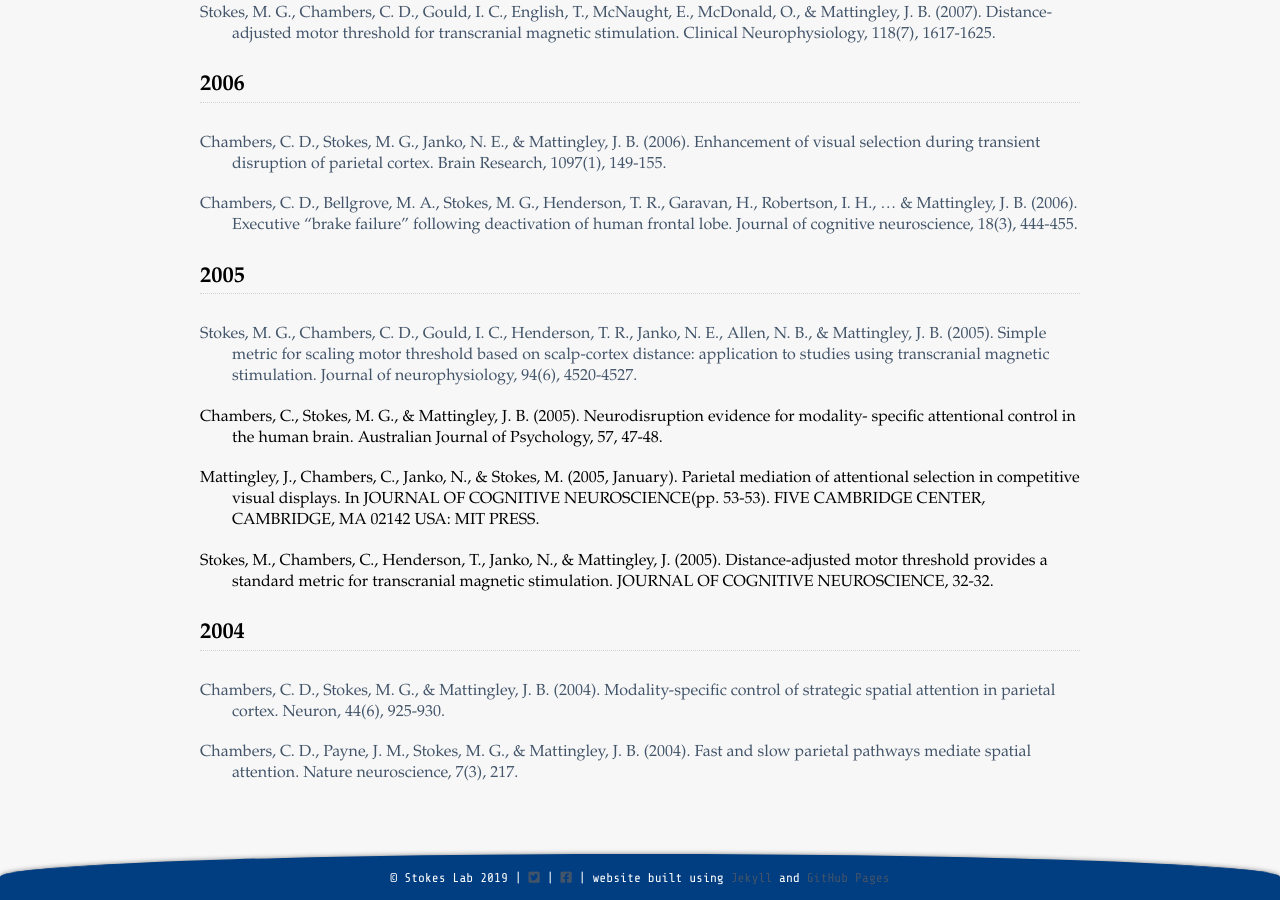
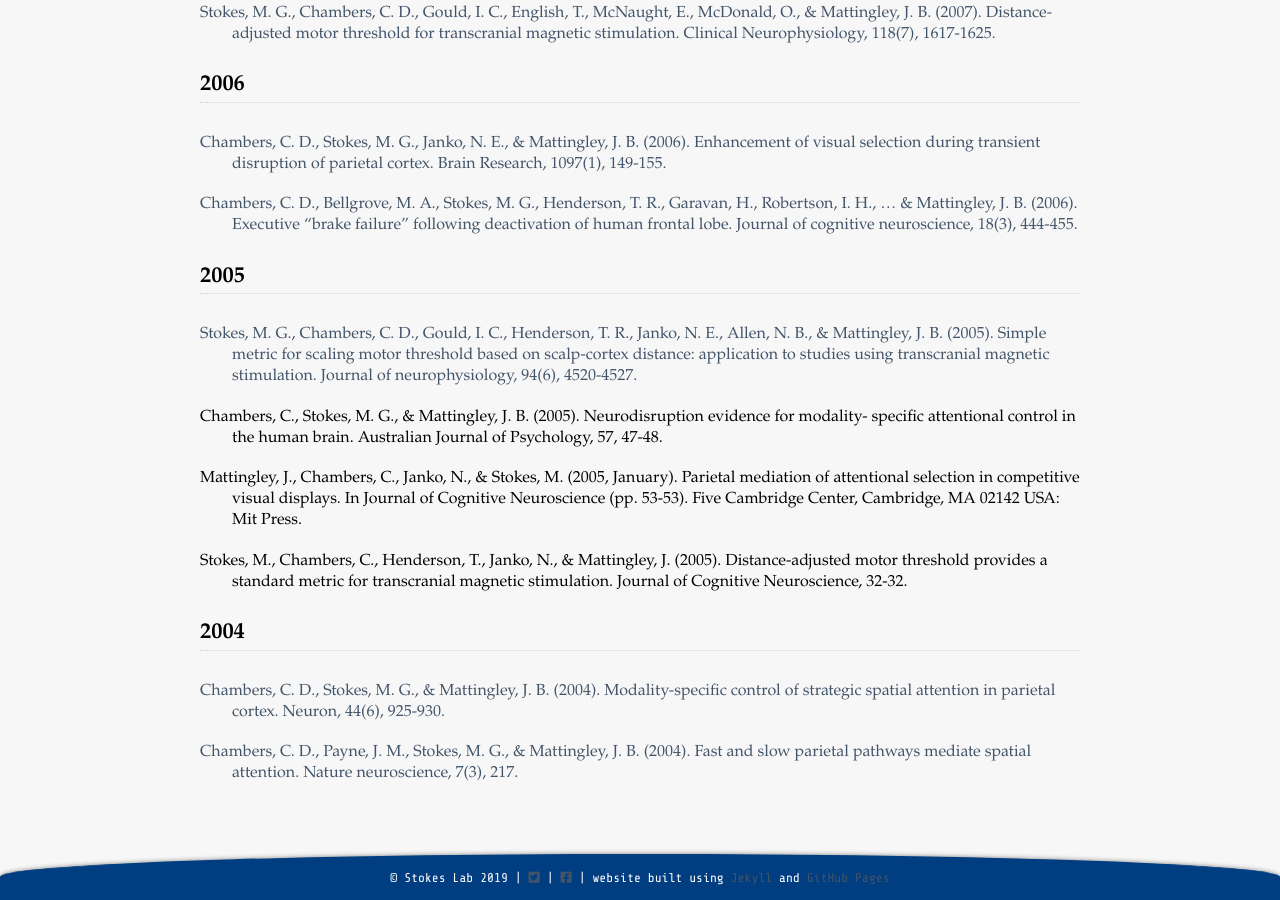
Before and after one commit to stokeslab/stokeslab.github.io, a Jekyll site: the page built from _pages/publications.html, in a window 1280 px wide and 900 px high, scrolled down 5027 px. Built offline with Jekyll 4.4.1, drawn with Linux system fonts in a browser that asks for light colours; nearby versions of some CDN libraries; some web fonts are replaced.

Commit message:
Update publications.html

```diff
--- a/_pages/publications.html
+++ b/_pages/publications.html
@@ -195,9 +195,9 @@ Find a list of our lab's academic publications below, along with links to open-a
 
 <p class="pub">Chambers, C., Stokes, M. G., & Mattingley, J. B. (2005). Neurodisruption evidence for modality- specific attentional control in the human brain. Australian Journal of Psychology, 57, 47-48. </p>
 
-<p class="pub">Mattingley, J., Chambers, C., Janko, N., & Stokes, M. (2005, January). Parietal mediation of attentional selection in competitive visual displays. In JOURNAL OF COGNITIVE NEUROSCIENCE(pp. 53-53). FIVE CAMBRIDGE CENTER, CAMBRIDGE, MA 02142 USA: MIT PRESS. </p>
+<p class="pub">Mattingley, J., Chambers, C., Janko, N., & Stokes, M. (2005, January). Parietal mediation of attentional selection in competitive visual displays. In Journal of Cognitive Neuroscience (pp. 53-53). Five Cambridge Center, Cambridge, MA 02142 USA: Mit Press. </p>
 
-<p class="pub">Stokes, M., Chambers, C., Henderson, T., Janko, N., & Mattingley, J. (2005). Distance-adjusted motor threshold provides a standard metric for transcranial magnetic stimulation. JOURNAL OF COGNITIVE NEUROSCIENCE, 32-32.  </p>
+<p class="pub">Stokes, M., Chambers, C., Henderson, T., Janko, N., & Mattingley, J. (2005). Distance-adjusted motor threshold provides a standard metric for transcranial magnetic stimulation. Journal of Cognitive Neuroscience, 32-32.  </p>
 
 
 <h1 class="pub-year">2004</h1>
```
